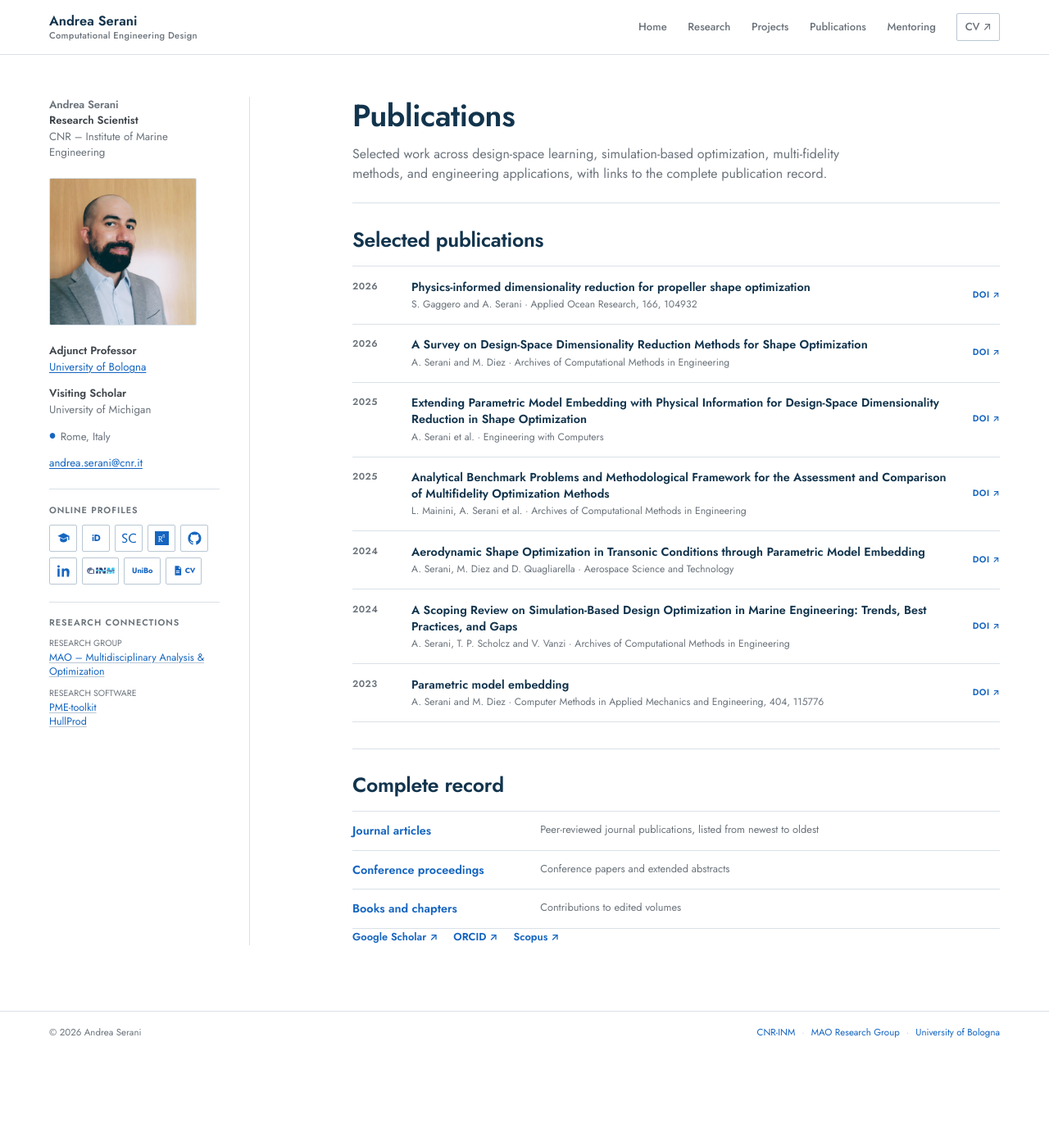
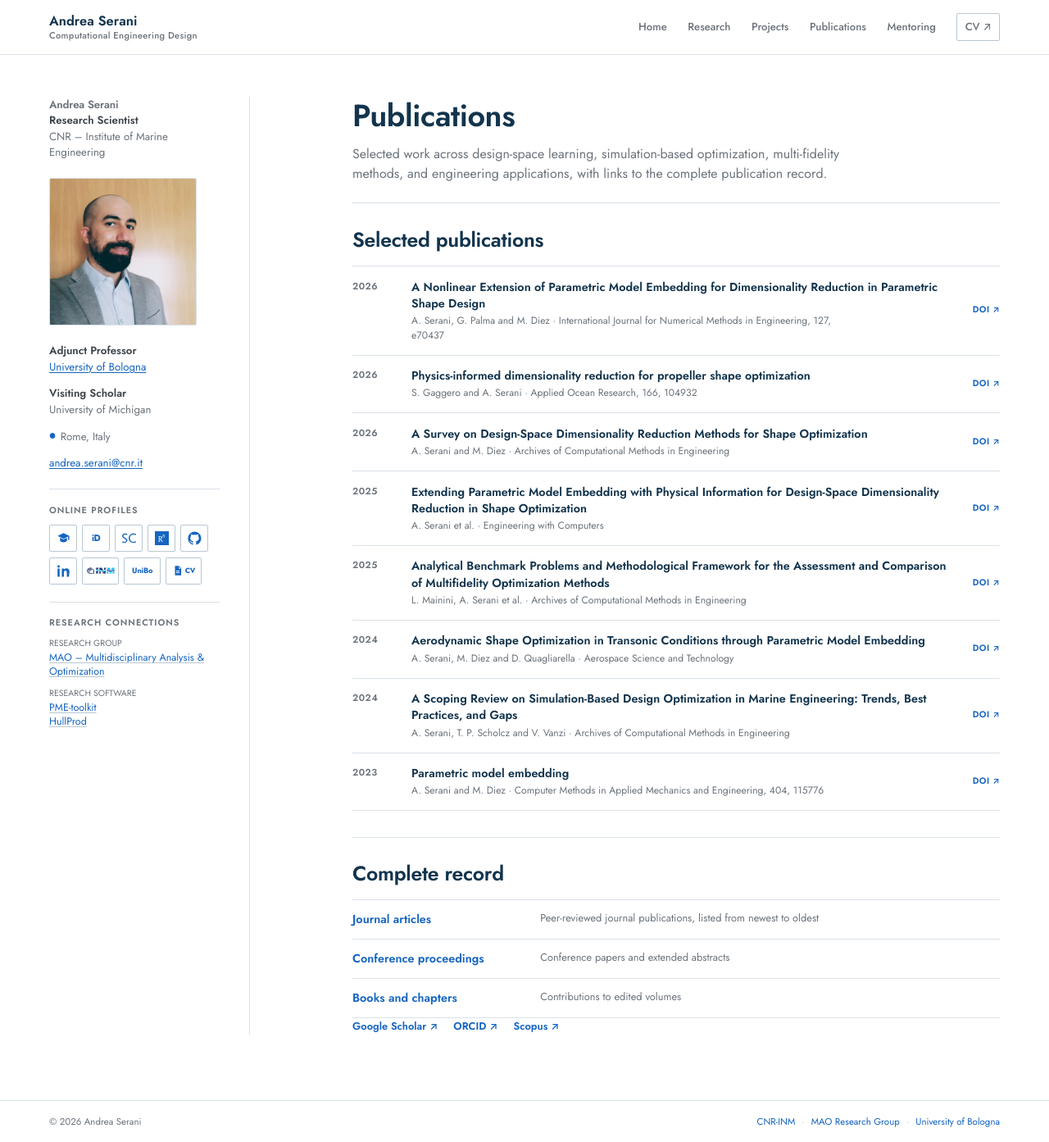
Before and after one commit to aserani/aserani.github.io, a Jekyll site: the page built from html/publications.html, in a window 1280 px wide and 1393 px high. Shown: the whole window at 82% size. Built offline with Jekyll 4.4.1, drawn with Linux system fonts in a browser that asks for light colours.

Commit message:
docs: feature NLPME among selected publications

```diff
--- a/html/publications.html
+++ b/html/publications.html
@@ -8,6 +8,11 @@ intro: Selected work across design-space learning, simulation-based optimization
 <section class="academic-section academic-section--first" aria-labelledby="selected-publications-title">
   <h2 id="selected-publications-title">Selected publications</h2>
   <div class="publication-list">
+    <article class="publication-item">
+      <div class="publication-year">2026</div>
+      <div class="publication-copy"><h3>A Nonlinear Extension of Parametric Model Embedding for Dimensionality Reduction in Parametric Shape Design</h3><p>A. Serani, G. Palma and M. Diez · International Journal for Numerical Methods in Engineering, 127, e70437</p></div>
+      <a class="publication-link" href="https://doi.org/10.1002/nme.70437">DOI <span aria-hidden="true">↗</span></a>
+    </article>
     <article class="publication-item">
       <div class="publication-year">2026</div>
       <div class="publication-copy"><h3>Physics-informed dimensionality reduction for propeller shape optimization</h3><p>S. Gaggero and A. Serani · Applied Ocean Research, 166, 104932</p></div>
```
